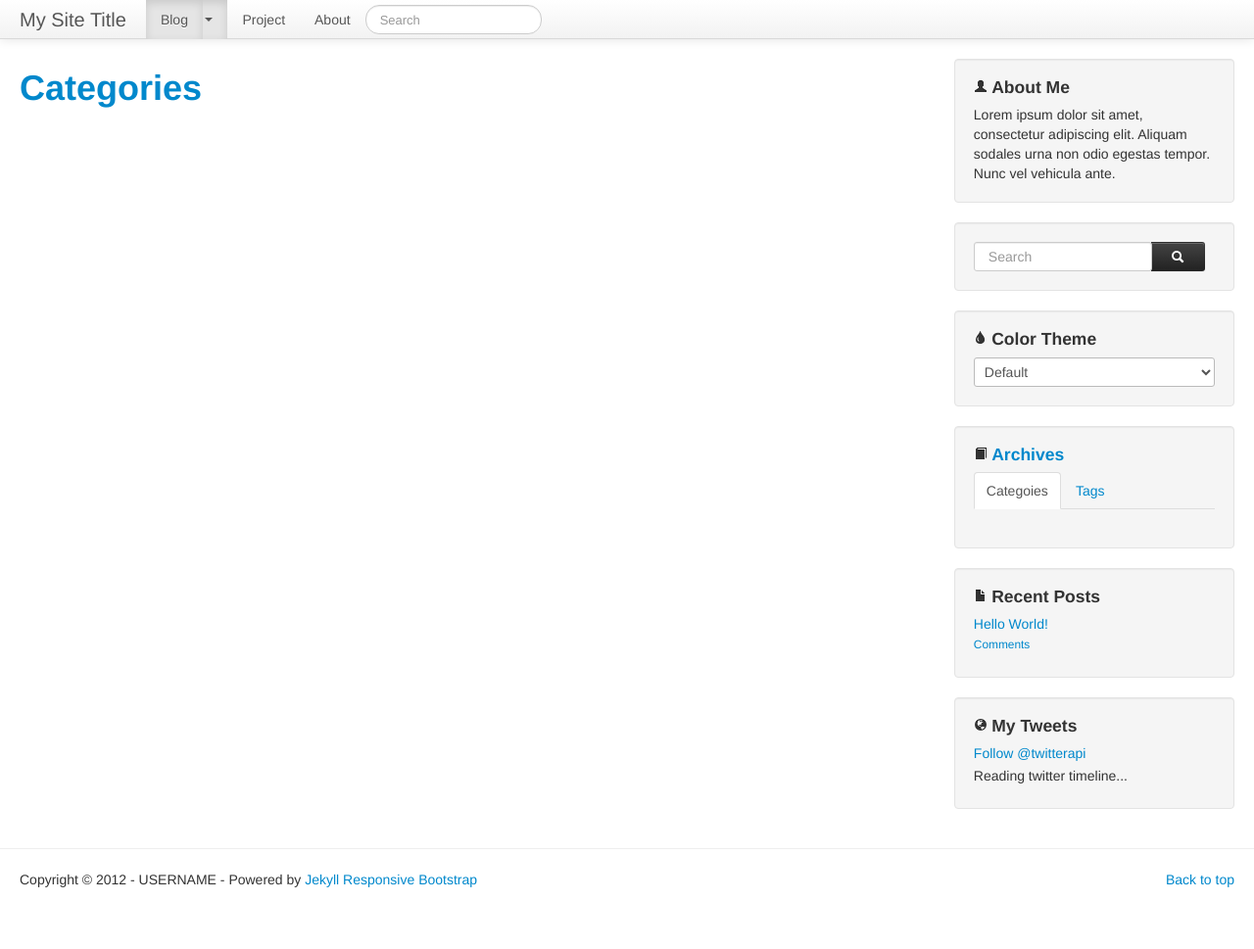
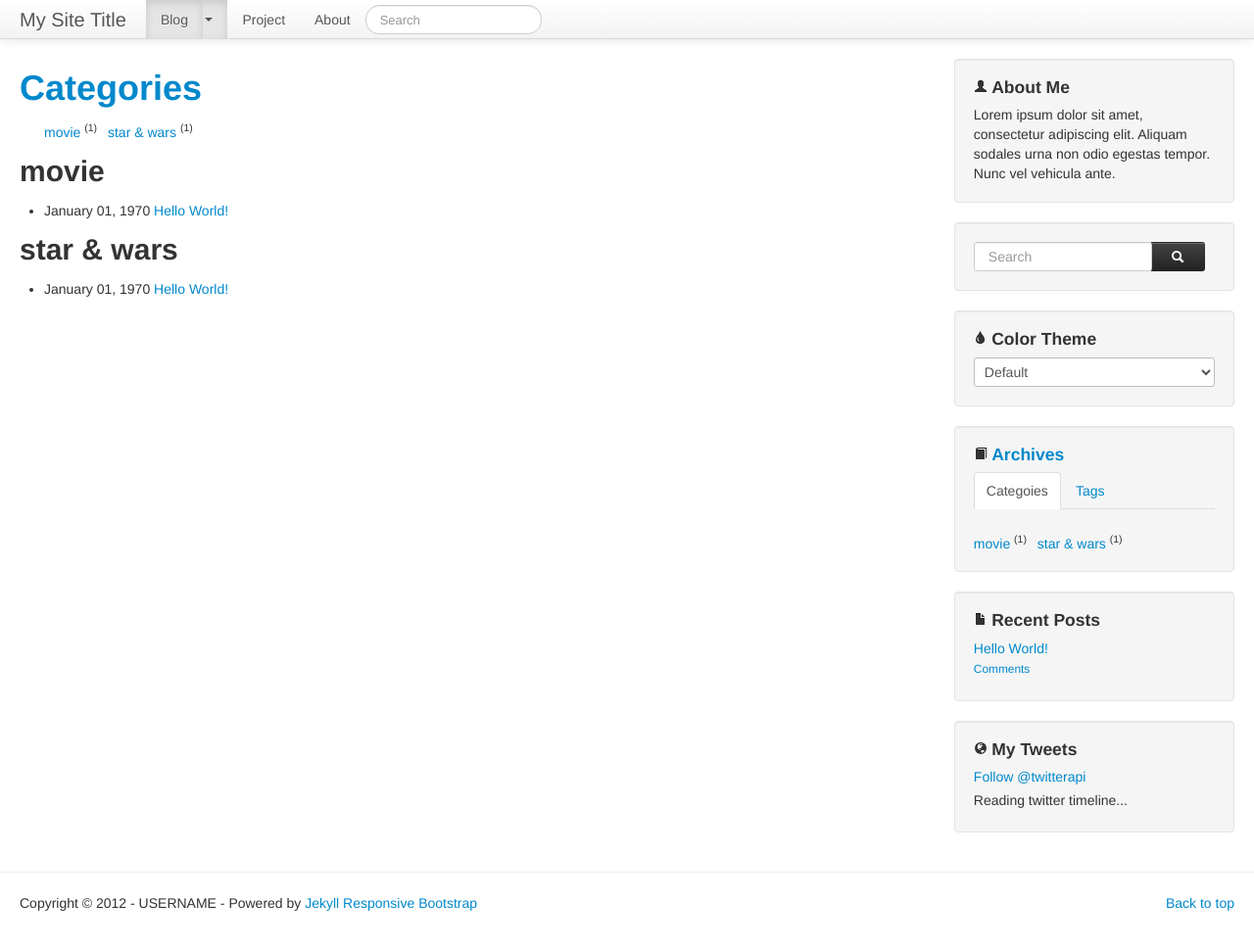
Before and after one commit to tokkonopapa/jekyll-experiment, a Jekyll site: the page built from blog/categories.html, in a window 1280 px wide and 982 px high. Shown: the top 969 px of the window at 98% size. Built offline with Jekyll 4.4.1, drawn with Linux system fonts in a browser that asks for light colours; nearby versions of some CDN libraries; Markdown is read by kramdown in place of the engine named in the settings; comment, search, counter and statistics services are not loaded.

Commit message:
improve access method to categories, tags

```diff
--- a/_includes/libs/list_categories
+++ b/_includes/libs/list_categories
@@ -1,17 +1,13 @@
 {% if post_meta == true %}
 	{% for node in page.categories %}
-		{% if node.first %}{% capture name %}{{ node.first }}{% endcapture %}
-		{% else %}{% capture name %}{{ node }}{% endcapture %}{% endif %}
 						<li><!-- class="label" --><!--page-->
-							<a href="{{ site.baseurl }}/blog/categories.html#ref-{{ name | cgi_escape | remove:'%' }}">{{ node }}</a>&nbsp;<span>({{ site.categories[node].size }})</span>
+							<a href="{{ site.baseurl }}/blog/categories.html#ref-{{ node | join | cgi_escape | remove:'%' }}">{{ node | join:' - ' }}</a>&nbsp;<span>({{ site.categories[node].size }})</span>
 						</li>
 	{% endfor %}
 {% else %}
 	{% for node in site.categories %}
-		{% if node[0].first %}{% capture name %}{{ node[0].first }}{% endcapture %}
-		{% else %}{% capture name %}{{ node[0] }}{% endcapture %}{% endif %}
 						<li><!-- class="label" --><!--site-->
-							<a href="{{ site.baseurl }}/blog/categories.html#ref-{{ name | cgi_escape | remove:'%' }}">{{ node[0] }}</a>&nbsp;<span>({{ node[1].size }})</span>
+							<a href="{{ site.baseurl }}/blog/categories.html#ref-{{ node[0] | join | cgi_escape | remove:'%' }}">{{ node[0] | join:' - ' }}</a>&nbsp;<span>({{ node[1].size }})</span>
 						</li>
 	{% endfor %}
 {% endif %}
--- a/_includes/libs/list_tags
+++ b/_includes/libs/list_tags
@@ -1,17 +1,13 @@
 {% if post_meta == true %}
 	{% for node in page.tags %}
-		{% if node.first %}{% capture name %}{{ node.first }}{% endcapture %}
-		{% else %}{% capture name %}{{ node }}{% endcapture %}{% endif %}
 						<li><!-- class="label" --><!--page-->
-							<a href="{{ site.baseurl }}/blog/tags.html#ref-{{ name | cgi_escape | remove:'%' }}">{{ node }}</a>&nbsp;<span>({{ site.tags[node].size }})</span>
+							<a href="{{ site.baseurl }}/blog/tags.html#ref-{{ node | cgi_escape | remove:'%' }}">{{ node }}</a>&nbsp;<span>({{ site.tags[node].size }})</span>
 						</li>
 	{% endfor %}
 {% else %}
 	{% for node in site.tags %}
-		{% if node[0].first %}{% capture name %}{{ node[0].first }}{% endcapture %}
-		{% else %}{% capture name %}{{ node[0] }}{% endcapture %}{% endif %}
 						<li><!-- class="label" --><!--site-->
-							<a href="{{ site.baseurl }}/blog/tags.html#ref-{{ name | cgi_escape | remove:'%' }}">{{ node[0] }}</a>&nbsp;<span>({{ node[1].size }})</span>
+							<a href="{{ site.baseurl }}/blog/tags.html#ref-{{ node[0] | cgi_escape | remove:'%' }}">{{ node[0] }}</a>&nbsp;<span>({{ node[1].size }})</span>
 						</li>
 	{% endfor %}
 {% endif %}
--- a/_posts/1970-1-1-hello-world.md
+++ b/_posts/1970-1-1-hello-world.md
@@ -3,8 +3,8 @@
 title: Hello World!
 excerpt:
 image:
-category:
-tags: []
+category: [movie, star & wars]
+tags: [cast, js/css]
 comments: true
 ---
 
--- a/blog/categories.html
+++ b/blog/categories.html
@@ -9,9 +9,7 @@
 {% include libs/list_categories %}
 				</ul>
 {% for category in site.categories %}
-	{% if category[0].first %}{% capture name %}{{ category[0].first }}{% endcapture %}
-	{% else %}{% capture name %}{{ category[0] }}{% endcapture %}{% endif %}
-				<h2 id="ref-{{ name | cgi_escape | remove:'%' }}">{{ category[0] }}</h2>
+				<h2 id="ref-{{ category[0] | join | cgi_escape | remove:'%' }}">{{ category[0] | join:' - ' }}</h2>
 				<ul>
 	{% assign list_pages = category[1] %}
 	{% include libs/list_pages %}
```
